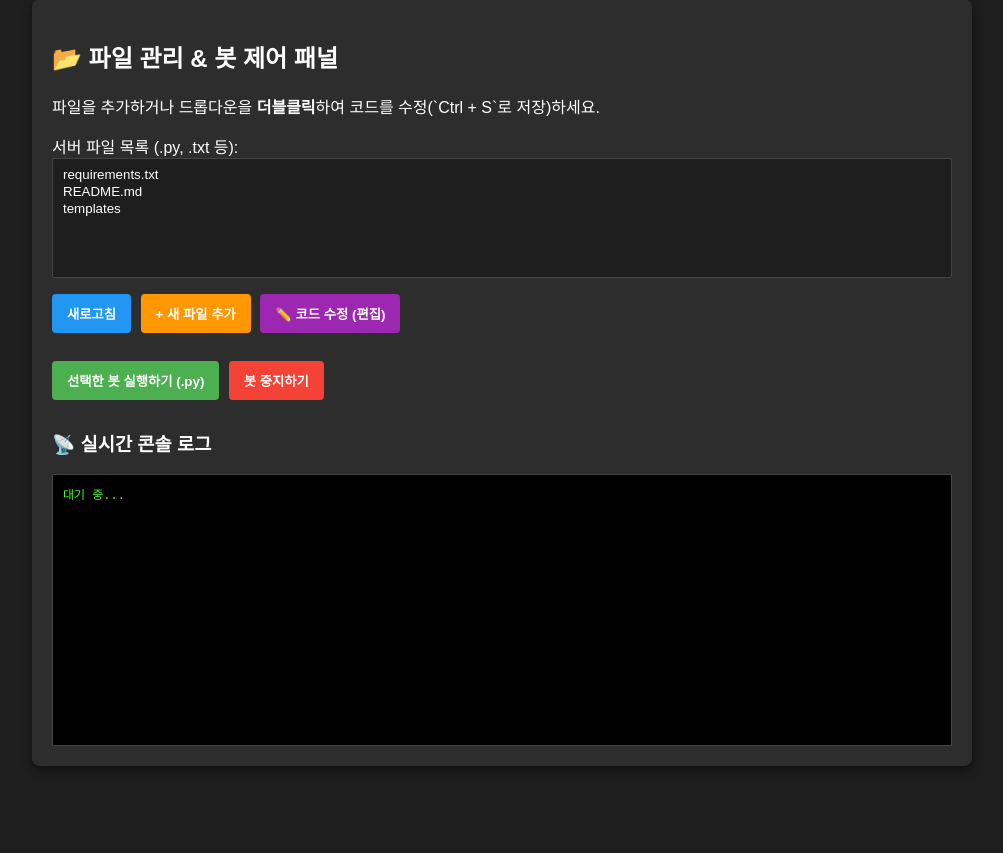
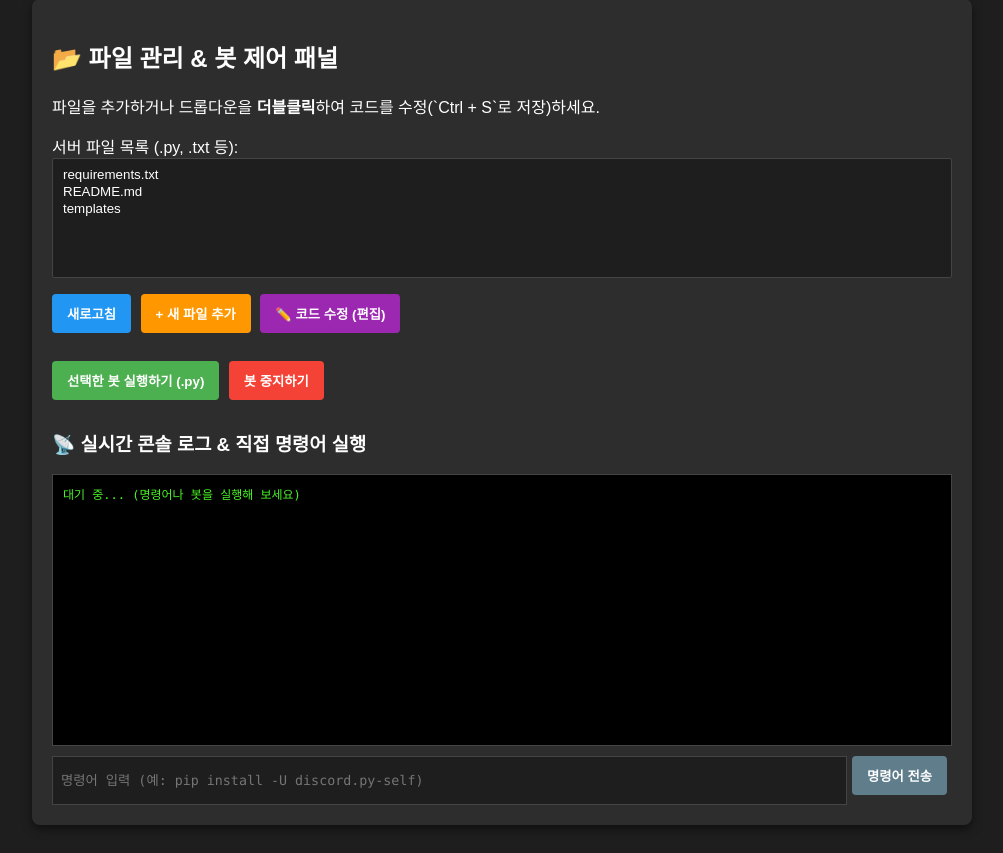
Before and after one commit to jihu121219-ops/discord24h, a Flask app: page / in a window 1280 px wide. Shown: the part 29-882 px from the top of the page, without its empty margins (138-1141 px from the left). Before the commit the page ends 795 px from the top, so only its background shows below. Run offline with Flask 3, Linux system fonts and the light colour scheme.

Commit message:
Update index.html

```diff
--- a/templates/index.html
+++ b/templates/index.html
@@ -13,9 +13,11 @@
         .btn-refresh { background: #2196F3; color: white; }
         .btn-create { background: #FF9800; color: white; }
         .btn-edit { background: #9C27B0; color: white; }
+        .btn-cmd { background: #607D8B; color: white; }
         #logBox { margin-top: 15px; padding: 10px; background: #000; border: 1px solid #444; height: 250px; overflow-y: auto; font-family: Consolas, monospace; font-size: 12px; color: #4af626; }
+        .cmd-box { display: flex; margin-top: 10px; gap: 5px; }
+        .cmd-input { flex: 1; padding: 8px; background: #1e1e1e; color: #fff; border: 1px solid #444; font-family: Consolas, monospace; }
 
-        /* 모달 에디터 창 스타일 */
         #editorModal { display: none; position: fixed; top: 0; left: 0; width: 100%; height: 100%; background: rgba(0,0,0,0.8); z-index: 1000; justify-content: center; align-items: center; }
         .modal-content { background: #252526; width: 800px; height: 600px; padding: 20px; border-radius: 6px; display: flex; flex-direction: column; box-shadow: 0 5px 15px rgba(0,0,0,0.5); }
         .modal-header { display: flex; justify-content: space-between; align-items: center; margin-bottom: 10px; }
@@ -41,11 +43,16 @@
         <button class="btn-start" onclick="startBot()">선택한 봇 실행하기 (.py)</button>
         <button class="btn-stop" onclick="stopBot()">봇 중지하기</button>
 
-        <h3>📡 실시간 콘솔 로그</h3>
-        <div id="logBox">대기 중...</div>
+        <h3>📡 실시간 콘솔 로그 & 직접 명령어 실행</h3>
+        <div id="logBox">대기 중... (명령어나 봇을 실행해 보세요)</div>
+
+        <!-- 콘솔 직접 명령어 입력창 -->
+        <div class="cmd-box">
+            <input type="text" id="cmdInput" class="cmd-input" placeholder="명령어 입력 (예: pip install -U discord.py-self)" onkeypress="if(event.key === 'Enter') sendCommand()">
+            <button class="btn-cmd" onclick="sendCommand()">명령어 전송</button>
+        </div>
     </div>
 
-    <!-- 코드 편집기 모달 창 -->
     <div id="editorModal">
         <div class="modal-content">
             <div class="modal-header">
@@ -110,7 +117,6 @@
             currentEditingFile = filename;
             document.getElementById('modalTitle').textContent = `파일 편집 중: ${filename}`;
 
-            // 파일 내용 불러오기
             const response = await fetch(`/read_file?filename=${filename}`);
             const result = await response.json();
             if(result.status === "success") {
@@ -144,11 +150,10 @@
             }, 3000);
         }
 
-        // Ctrl + S 단축키 가로채기 및 저장 처리
         document.addEventListener('keydown', function(e) {
             if ((e.ctrlKey || e.metaKey) && e.key === 's') {
                 if(document.getElementById('editorModal').style.display === 'flex') {
-                    e.preventDefault(); // 브라우저 기본 저장 창 막기
+                    e.preventDefault();
                     saveFileContent();
                 }
             }
@@ -173,9 +178,7 @@
             const result = await response.json();
             logBox.innerHTML += result.message + "<br>";
 
-            if (eventSource) {
-                eventSource.close();
-            }
+            if (eventSource) eventSource.close();
 
             eventSource = new EventSource(`/stream_logs/${filename}`);
             eventSource.onmessage = function(event) {
@@ -197,9 +200,33 @@
             const result = await response.json();
             document.getElementById('logBox').innerHTML += `<br>${result.message}<br>`;
 
-            if (eventSource) {
-                eventSource.close();
-            }
+            if (eventSource) eventSource.close();
+        }
+
+        // 콘솔 직접 명령어 전송 함수
+        async function sendCommand() {
+            const input = document.getElementById('cmdInput');
+            const cmd = input.value.trim();
+            if(!cmd) return;
+
+            const logBox = document.getElementById('logBox');
+            logBox.innerHTML += `<br>$ ${cmd}<br>`;
+
+            const response = await fetch('/run_command', {
+                method: 'POST',
+                headers: { 'Content-Type': 'application/json' },
+                body: JSON.stringify({ command: cmd })
+            });
+
+            input.value = '';
+
+            if (eventSource) eventSource.close();
+
+            eventSource = new EventSource(`/stream_logs/terminal_console`);
+            eventSource.onmessage = function(event) {
+                logBox.innerHTML += event.data + "<br>";
+                logBox.scrollTop = logBox.scrollHeight;
+            };
         }
 
         window.onload = loadFiles;
```
